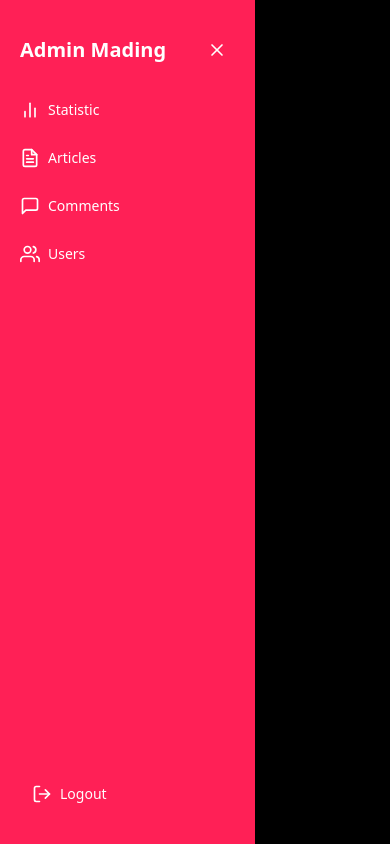
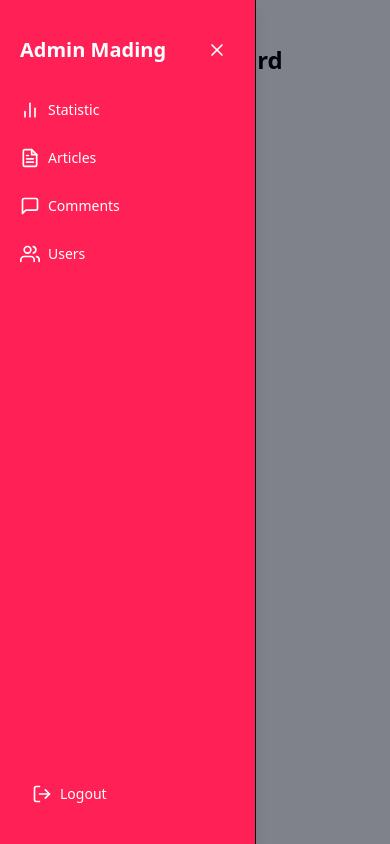
Before and after one commit to AhdanFirdaus/madingsijastemba, a React (Vite) app: page /admin in a window 390 px wide. Both pictures are taken after a click on the button 34 px from the left and 46 px from the top of the page. Built offline with nearby package versions, Linux system fonts and the light colour scheme.

Commit message:
style: sidebar background opacity

```diff
--- a/src/components/Fragments/Sidebar.jsx
+++ b/src/components/Fragments/Sidebar.jsx
@@ -13,7 +13,7 @@
     <>
       {/* Overlay for mobile */}
       <div
-        className={`fixed inset-0 bg-black bg-opacity-50 z-40 transition-opacity duration-300 md:hidden ${
+        className={`fixed inset-0 bg-slate-950/50 z-40 transition-opacity duration-300 md:hidden ${
           isOpen ? 'opacity-100' : 'opacity-0 pointer-events-none'
         }`}
         onClick={toggleSidebar}
```
